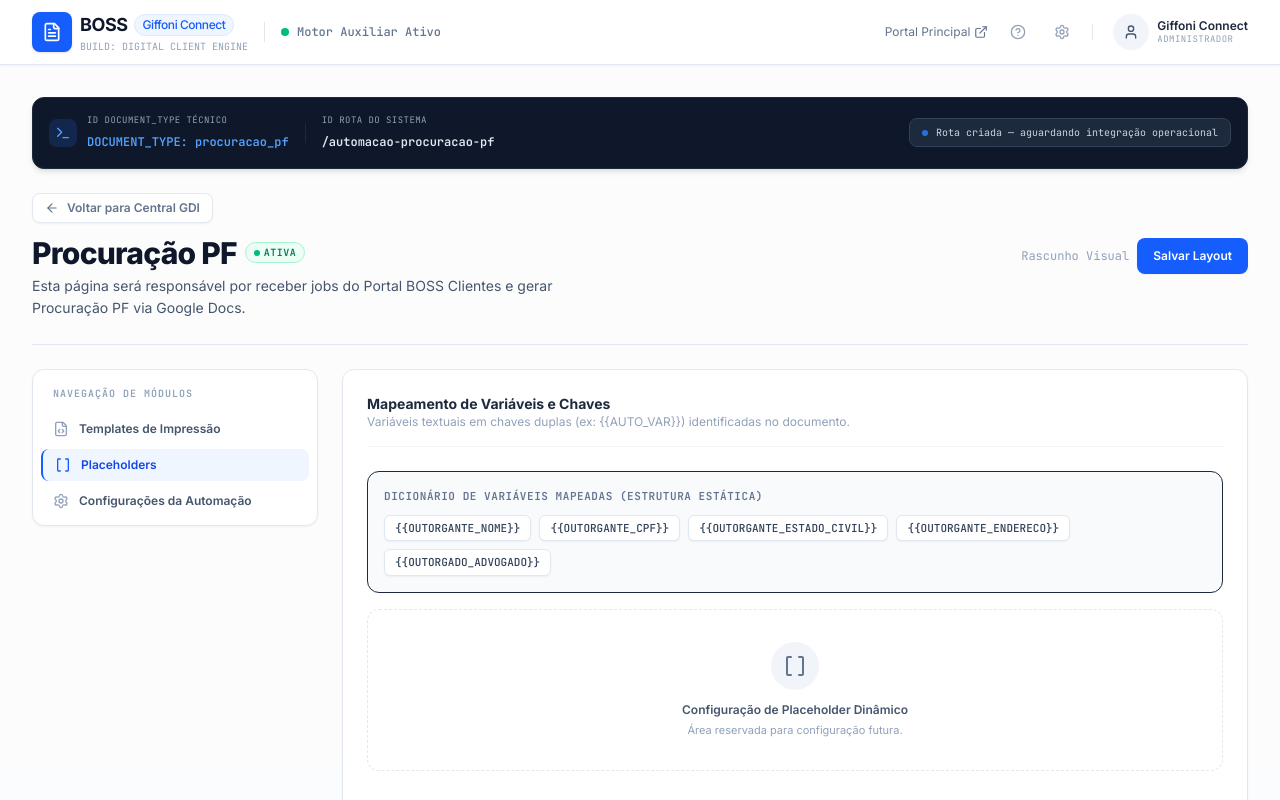
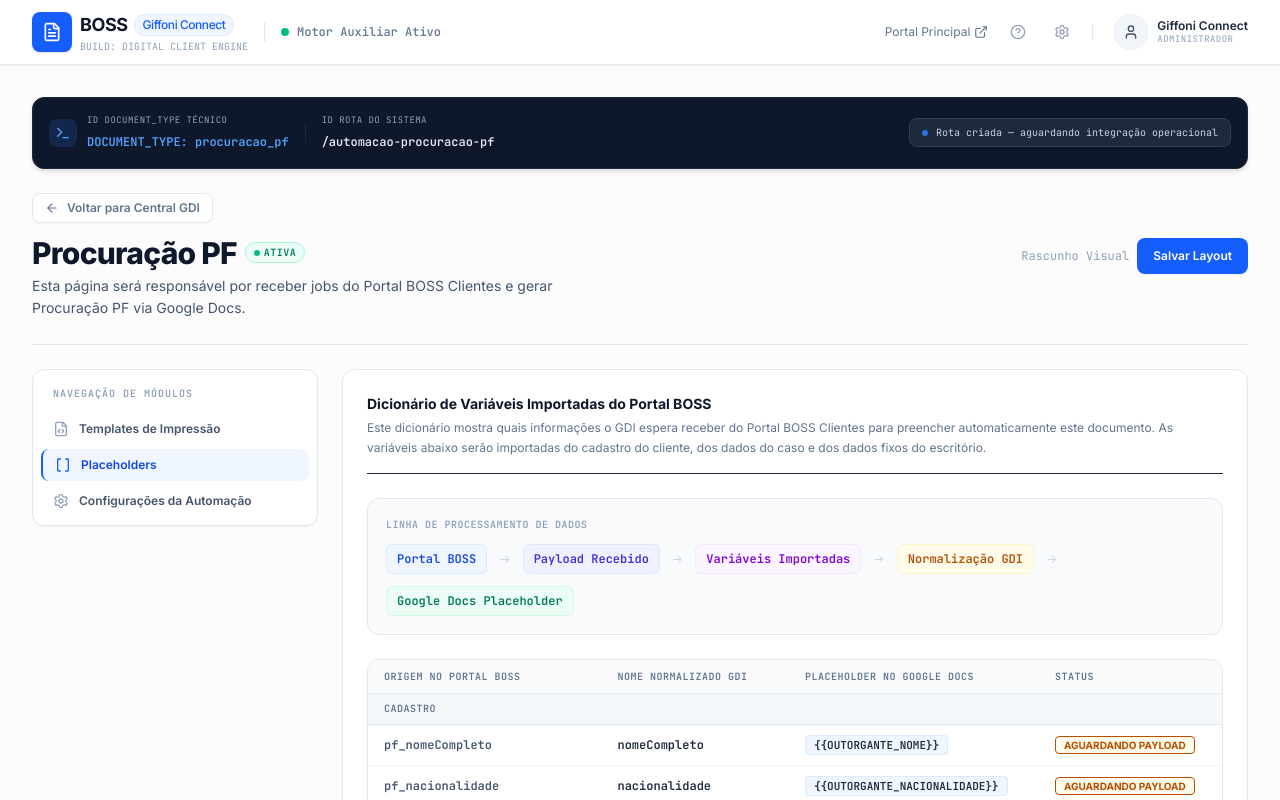
Before and after one commit to Giffoniconnect/Google-Docs-Integrations---Portal-BOSS, a React (Vite) app: page /automacao-procuracao-pf in a window 1280 px wide. Both pictures are taken after a click on the button "Placeholders". Shown: the top 800 px of the page. Built offline with nearby package versions, Linux system fonts and the light colour scheme.

Commit message:
feat: implement PortalBoss variable structure
Define the PortalBossVar interface to support structured placeholder management and replace legacy mock data in DocDetailView.

```diff
--- a/src/components/DocDetailView.tsx
+++ b/src/components/DocDetailView.tsx
@@ -1,4 +1,4 @@
-import { useState } from 'react';
+import { useState, Fragment } from 'react';
 import { useNavigate } from 'react-router-dom';
 import {
   ArrowLeft,
@@ -24,6 +24,14 @@ interface DocDetailViewProps {
 
 type TabType = 'templates' | 'placeholders' | 'config-automacao';
 
+interface PortalBossVar {
+  origin: string;
+  normalized: string;
+  placeholder: string;
+  status: 'aguardando' | 'configurado';
+  category: 'Cadastro' | 'Dados do Caso' | 'Dados do Escritório';
+}
+
 export default function DocDetailView({ card, onBack }: DocDetailViewProps) {
   const navigate = useNavigate();
   const [activeTab, setActiveTab] = useState<TabType>('templates');
@@ -34,28 +42,172 @@ export default function DocDetailView({ card, onBack }: DocDetailViewProps) {
     { id: 'config-automacao', label: 'Configurações da Automação', icon: Settings },
   ];
 
-  // Helper mock placeholders to make it look professional
-  const getMockPlaceholders = () => {
-    switch (card.id) {
-      case 'procuracao-pf':
-        return ['{{OUTORGANTE_NOME}}', '{{OUTORGANTE_CPF}}', '{{OUTORGANTE_ESTADO_CIVIL}}', '{{OUTORGANTE_ENDERECO}}', '{{OUTORGADO_ADVOGADO}}'];
-      case 'procuracao-pj':
-        return ['{{EMPRESA_RAZAO_SOCIAL}}', '{{EMPRESA_CNPJ}}', '{{REPRESENTANTE_NOME}}', '{{REPRESENTANTE_CPF}}', '{{OUTORGADO_ADVOGADO}}'];
-      case 'declaracao-pobreza-pf':
-        return ['{{DECLARANTE_NOME}}', '{{DECLARANTE_CPF}}', '{{DECLARANTE_RG}}', '{{DECLARANTE_PROFISSAO}}', '{{REPRESENTACAO_VARA}}'];
-      case 'declaracao-pobreza-pj':
-        return ['{{EMPRESA_RAZAO_SOCIAL}}', '{{EMPRESA_CNPJ}}', '{{REPRESENTANTE_NOME}}', '{{REPRESENTANTE_CPF}}', '{{REPRESENTACAO_VARA}}'];
-      case 'contrato-honorarios-pf':
-        return ['{{CONTRATANTE_NOME}}', '{{CONTRATANTE_CPF}}', '{{VALOR_HONORARIOS}}', '{{FORMA_PAGAMENTO}}', '{{VARA_COMPETENTE}}'];
-      case 'contrato-honorarios-pj':
-        return ['{{EMPRESA_CONTRATANTE}}', '{{EMPRESA_CNPJ}}', '{{VALOR_CONTRATE}}', '{{CONVENIO_PARCELAMENTO}}', '{{FORO_COMARCA}}'];
-      case 'primeiro-atendimento-pf':
-        return ['{{CLIENTE_NOME}}', '{{CLIENTE_TELEFONE}}', '{{RELATO_FATOS}}', '{{VALOR_CAUSA_ESTIMADO}}', '{{DATA_ATENDIMENTO}}'];
-      case 'primeiro-atendimento-pj':
-        return ['{{REPRESENTANTE_NOME}}', '{{EMPRESA_NOME_FANTASIA}}', '{{EMPRESA_CNPJ}}', '{{HISTORICO_PJ}}', '{{VALOR_CONTRATO_PJ}}'];
-      default:
-        return ['{{NOME}}', '{{DOCUMENTO_ID}}', '{{DATA_REGISTRO}}'];
+  // Helper dynamic dictionary mapping Portal BOSS variables to GDI and Google Docs Placeholders
+  const getPortalBossVariableDictionary = (cardId: string): PortalBossVar[] => {
+    const isPj = cardId.endsWith('-pj');
+    const clientVars: PortalBossVar[] = [];
+
+    if (!isPj) {
+      // PF variables mapping
+      let prefix = '';
+      if (cardId.startsWith('procuracao')) prefix = 'OUTORGANTE_';
+      else if (cardId.startsWith('declaracao')) prefix = 'DECLARANTE_';
+      else if (cardId.startsWith('contrato')) prefix = 'CONTRATANTE_';
+      else if (cardId.startsWith('primeiro')) prefix = 'CLIENTE_';
+      else prefix = 'OUTORGANTE_';
+
+      const fields = [
+        { key: 'nomeCompleto', name: 'NOME' },
+        { key: 'nacionalidade', name: 'NACIONALIDADE' },
+        { key: 'estadoCivil', name: 'ESTADO_CIVIL' },
+        { key: 'profissao', name: 'PROFISSAO' },
+        { key: 'cpf', name: 'CPF' },
+        { key: 'rg', name: 'RG' },
+        { key: 'orgaoEmissor', name: 'ORGAO_EMISSOR' },
+        { key: 'cep', name: 'CEP' },
+        { key: 'endereco', name: 'ENDERECO' },
+        { key: 'numero', name: 'NUMERO' },
+        { key: 'complemento', name: 'COMPLEMENTO' },
+        { key: 'bairro', name: 'BAIRRO' },
+        { key: 'cidade', name: 'CIDADE' },
+        { key: 'estado', name: 'ESTADO' },
+        { key: 'email', name: 'EMAIL' },
+        { key: 'telefone', name: 'TELEFONE' },
+        { key: 'whatsapp', name: 'WHATSAPP' }
+      ];
+
+      fields.forEach(f => {
+        clientVars.push({
+          origin: `pf_${f.key}`,
+          normalized: f.key,
+          placeholder: `{{${prefix}${f.name}}}`,
+          status: 'aguardando',
+          category: 'Cadastro'
+        });
+      });
+    } else {
+      // PJ variables mapping
+      let companyPrefix = '';
+      if (cardId.startsWith('procuracao')) companyPrefix = 'EMPRESA_';
+      else if (cardId.startsWith('declaracao')) companyPrefix = 'EMPRESA_';
+      else if (cardId.startsWith('contrato')) companyPrefix = 'EMPRESA_';
+      else if (cardId.startsWith('primeiro')) companyPrefix = 'EMPRESA_';
+
+      const getCompanyPlaceholder = (key: string) => {
+        if (key === 'razaoSocial') {
+          if (cardId.startsWith('contrato')) return '{{EMPRESA_CONTRATANTE}}';
+          if (cardId.startsWith('primeiro')) return '{{EMPRESA_NOME_FANTASIA}}';
+          return `{{${companyPrefix}RAZAO_SOCIAL}}`;
+        }
+        return `{{${companyPrefix}${key.toUpperCase()}}}`;
+      };
+
+      const companyFields = [
+        { key: 'razaoSocial' },
+        { key: 'cnpj' },
+        { key: 'cep' },
+        { key: 'endereco' },
+        { key: 'numero' },
+        { key: 'complemento' },
+        { key: 'bairro' },
+        { key: 'cidade' },
+        { key: 'estado' }
+      ];
+
+      companyFields.forEach(f => {
+        clientVars.push({
+          origin: `pj_${f.key}`,
+          normalized: f.key,
+          placeholder: getCompanyPlaceholder(f.key),
+          status: 'aguardando',
+          category: 'Cadastro'
+        });
+      });
+
+      // Representante/Sócio fields
+      const socioFields = [
+        { key: 'nomeCompleto', name: 'NOME' },
+        { key: 'nacionalidade', name: 'NACIONALIDADE' },
+        { key: 'estadoCivil', name: 'ESTADO_CIVIL' },
+        { key: 'profissao', name: 'PROFISSAO' },
+        { key: 'cpf', name: 'CPF' },
+        { key: 'rg', name: 'RG' }
+      ];
+
+      socioFields.forEach(f => {
+        clientVars.push({
+          origin: `socio_${f.key}`,
+          normalized: `socio${f.key.charAt(0).toUpperCase() + f.key.slice(1)}`,
+          placeholder: `{{REPRESENTANTE_${f.name}}}`,
+          status: 'aguardando',
+          category: 'Cadastro'
+        });
+      });
     }
+
+    const caseVars: PortalBossVar[] = [
+      {
+        origin: 'caseId',
+        normalized: 'caseId',
+        placeholder: '{{CASE_ID}}',
+        status: 'aguardando',
+        category: 'Dados do Caso'
+      },
+      {
+        origin: 'clientId',
+        normalized: 'clientId',
+        placeholder: '{{CLIENT_ID}}',
+        status: 'aguardando',
+        category: 'Dados do Caso'
+      },
+      {
+        origin: 'destinationFolderId',
+        normalized: 'destinationFolderId',
+        placeholder: 'sem placeholder documental',
+        status: 'aguardando',
+        category: 'Dados do Caso'
+      },
+      {
+        origin: 'destinationFolderUrl',
+        normalized: 'destinationFolderUrl',
+        placeholder: 'sem placeholder documental',
+        status: 'aguardando',
+        category: 'Dados do Caso'
+      }
+    ];
+
+    const officeVars: PortalBossVar[] = [
+      {
+        origin: 'officeData.advogadoNome',
+        normalized: 'advogadoNome',
+        placeholder: '{{ADVOGADO_NOME}}',
+        status: 'configurado',
+        category: 'Dados do Escritório'
+      },
+      {
+        origin: 'officeData.advogadoOab',
+        normalized: 'advogadoOab',
+        placeholder: '{{ADVOGADO_OAB}}',
+        status: 'configurado',
+        category: 'Dados do Escritório'
+      },
+      {
+        origin: 'officeData.localAssinatura',
+        normalized: 'localAssinatura',
+        placeholder: '{{LOCAL_ASSINATURA}}',
+        status: 'configurado',
+        category: 'Dados do Escritório'
+      },
+      {
+        origin: 'officeData.dataAssinatura',
+        normalized: 'dataAssinatura',
+        placeholder: '{{DATA_ASSINATURA}}',
+        status: 'configurado',
+        category: 'Dados do Escritório'
+      }
+    ];
+
+    return [...clientVars, ...caseVars, ...officeVars];
   };
 
   const renderTabContent = (tabId: TabType) => {
@@ -132,35 +284,86 @@ export default function DocDetailView({ card, onBack }: DocDetailViewProps) {
       case 'placeholders':
         return (
           <div className="space-y-6">
-            <div className="border-b border-slate-100 pb-4">
-              <h3 className="text-sm font-bold text-slate-800">Mapeamento de Variáveis e Chaves</h3>
-              <p className="text-xs text-slate-400">Variáveis textuais em chaves duplas (ex: {"{{AUTO_VAR}}"}) identificadas no documento.</p>
+            <div className="border-b border-slate-150 pb-4">
+              <h3 className="text-sm font-bold text-slate-900">Dicionário de Variáveis Importadas do Portal BOSS</h3>
+              <p className="text-xs text-slate-500 mt-1 leading-relaxed">
+                Este dicionário mostra quais informações o GDI espera receber do Portal BOSS Clientes para preencher automaticamente este documento. As variáveis abaixo serão importadas do cadastro do cliente, dos dados do caso e dos dados fixos do escritório.
+              </p>
             </div>
 
-            <div className="space-y-4">
-              <div className="rounded-xl bg-slate-50 border border-slate-150 p-4">
-                <p className="text-[11px] font-semibold text-slate-500 uppercase tracking-wider mb-2.5 font-mono">Dicionário de Variáveis Mapeadas (Estrutura Estática)</p>
-                <div className="flex flex-wrap gap-2">
-                  {getMockPlaceholders().map((placeholder, idx) => (
-                    <span
-                      key={idx}
-                      className="bg-white border border-slate-200 text-slate-700 px-2.5 py-1 rounded-md text-[11px] font-mono shadow-xs font-medium cursor-default"
-                    >
-                      {placeholder}
-                    </span>
-                  ))}
-                </div>
+            {/* Visual Process Flow Diagram */}
+            <div className="bg-slate-50 border border-slate-200 rounded-xl p-4.5 font-sans">
+              <span className="text-[10px] uppercase font-bold text-slate-400 font-mono tracking-wider block mb-3">Linha de Processamento de Dados</span>
+              <div className="flex flex-wrap items-center gap-2 sm:gap-3 text-xs">
+                <span className="px-2.5 py-1.5 bg-blue-50 text-blue-700 border border-blue-100 rounded-md font-semibold font-mono">Portal BOSS</span>
+                <span className="text-slate-300">→</span>
+                <span className="px-2.5 py-1.5 bg-indigo-50 text-indigo-700 border border-indigo-100 rounded-md font-semibold font-mono">Payload Recebido</span>
+                <span className="text-slate-300">→</span>
+                <span className="px-2.5 py-1.5 bg-purple-50 text-purple-700 border border-purple-100 rounded-md font-semibold font-mono">Variáveis Importadas</span>
+                <span className="text-slate-300">→</span>
+                <span className="px-2.5 py-1.5 bg-amber-50 text-amber-700 border border-amber-100 rounded-md font-semibold font-mono">Normalização GDI</span>
+                <span className="text-slate-300">→</span>
+                <span className="px-2.5 py-1.5 bg-emerald-50 text-emerald-700 border border-emerald-100 rounded-md font-semibold font-mono font-bold">Google Docs Placeholder</span>
               </div>
+            </div>
 
-              <div className="rounded-xl border border-dashed border-slate-200 bg-slate-55/30 p-8 text-center flex flex-col items-center justify-center">
-                <div className="flex h-12 w-12 items-center justify-center rounded-full bg-slate-100 text-slate-400 mb-3">
-                  <Brackets className="h-6 w-6 text-slate-500" />
-                </div>
-                <p className="text-xs font-semibold text-slate-600">Configuração de Placeholder Dinâmico</p>
-                <p className="mt-1 text-[11px] text-slate-400 max-w-sm">
-                  Área reservada para configuração futura.
-                </p>
-              </div>
+            {/* Structured Dictionary Table */}
+            <div className="overflow-x-auto rounded-xl border border-slate-200 bg-white">
+              <table className="w-full text-left text-xs border-collapse">
+                <thead>
+                  <tr className="bg-slate-50 text-slate-500 font-mono uppercase text-[10px] tracking-wider border-b border-slate-200">
+                    <th className="py-2.5 px-4 font-bold">Origem no Portal BOSS</th>
+                    <th className="py-2.5 px-4 font-bold">Nome normalizado GDI</th>
+                    <th className="py-2.5 px-4 font-bold">Placeholder no Google Docs</th>
+                    <th className="py-2.5 px-4 font-bold">Status</th>
+                  </tr>
+                </thead>
+                <tbody className="divide-y divide-slate-100 font-sans">
+                  {(() => {
+                    const variables = getPortalBossVariableDictionary(card.id);
+                    let lastCategory = '';
+                    return variables.map((item, idx) => {
+                      const showCategoryHeader = item.category !== lastCategory;
+                      lastCategory = item.category;
+                      return (
+                        <Fragment key={`item-group-${idx}`}>
+                          {showCategoryHeader && (
+                            <tr className="bg-slate-100/70 border-y border-slate-200">
+                              <td colSpan={4} className="py-2 px-4 text-[10px] font-bold font-mono tracking-wider uppercase text-slate-500">
+                                {item.category}
+                              </td>
+                            </tr>
+                          )}
+                          <tr className="hover:bg-slate-55/30 transition border-b border-slate-100">
+                            <td className="py-3 px-4 font-mono text-slate-600 font-semibold select-all">{item.origin}</td>
+                            <td className="py-3 px-4 font-mono text-slate-800 font-semibold select-all">{item.normalized}</td>
+                            <td className="py-3 px-4">
+                              {item.placeholder !== 'sem placeholder documental' ? (
+                                <span className="font-mono text-[11px] bg-blue-50 border border-blue-100 text-blue-750 px-2 py-0.5 rounded font-bold select-all">
+                                  {item.placeholder}
+                                </span>
+                              ) : (
+                                <span className="text-slate-400 italic font-medium">
+                                  sem placeholder documental
+                                </span>
+                              )}
+                            </td>
+                            <td className="py-3 px-4">
+                              <span className={`px-2 py-0.5 rounded text-[10px] font-bold uppercase border ${
+                                item.status === 'configurado'
+                                  ? 'bg-emerald-50 text-emerald-700 border-emerald-150'
+                                  : 'bg-amber-50 text-amber-700 border-amber-150'
+                              }`}>
+                                {item.status === 'configurado' ? 'configurado' : 'aguardando payload'}
+                              </span>
+                            </td>
+                          </tr>
+                        </Fragment>
+                      );
+                    });
+                  })()}
+                </tbody>
+              </table>
             </div>
           </div>
         );
```
